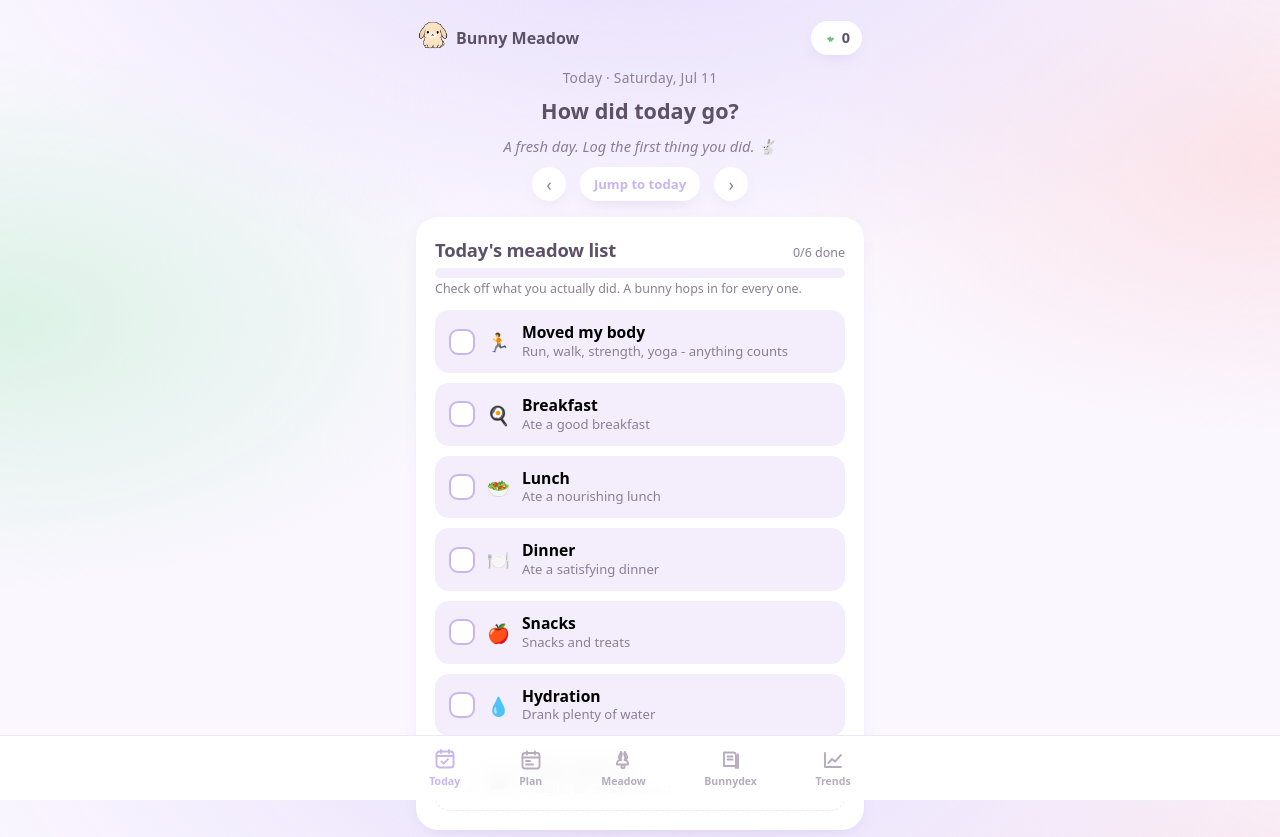
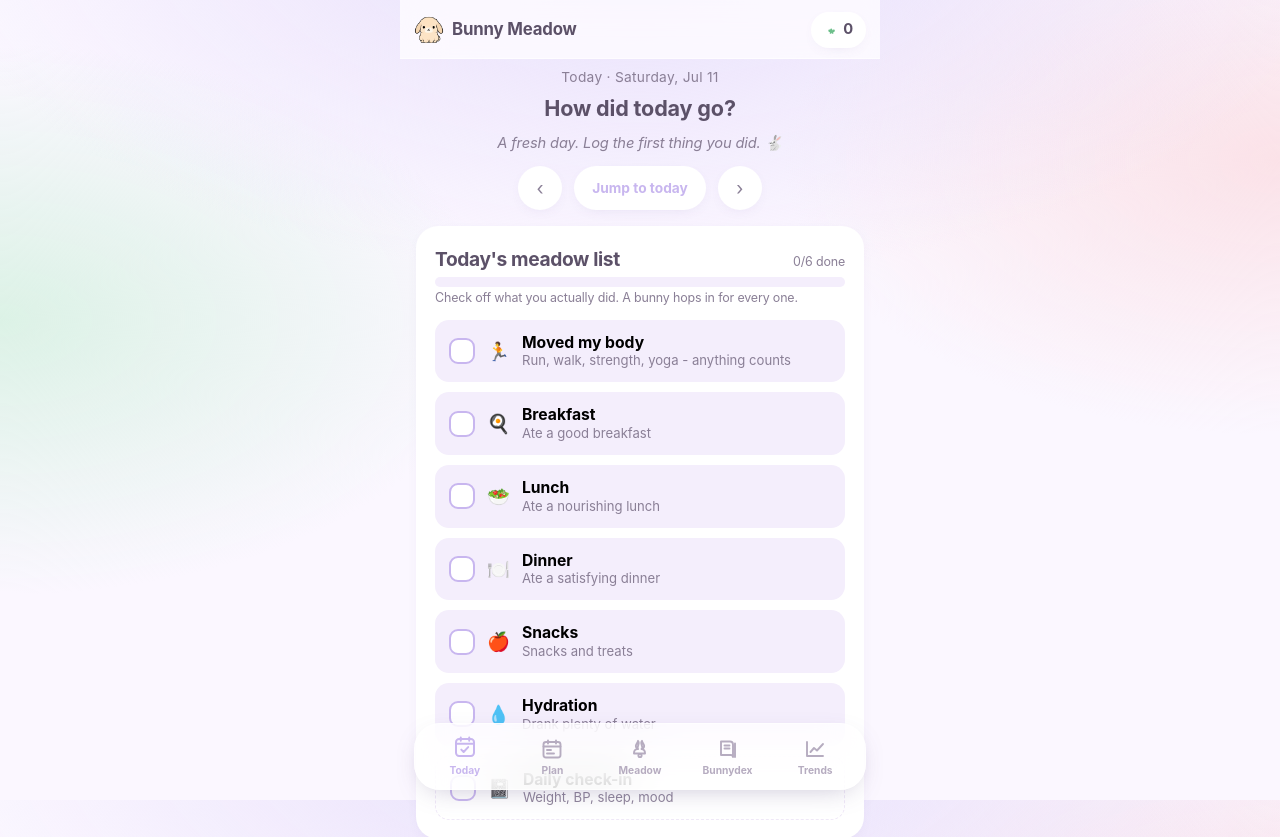
Before and after one commit to baaurora/bunny-meadow, a plain HTML site: page index.html in a window 1280 px wide. Shown: the top 837 px of the page. Drawn offline with Linux system fonts and the light colour scheme.

Commit message:
Apple HIG design pass: Liquid Glass nav, large titles, dark mode, bigger touch targets
- Floating translucent Liquid Glass tab bar + sticky glass top bar (nav layer
  floats over clean content).
- HIG type scale (17px body, larger titles), softer layered depth.
- System dark mode via prefers-color-scheme, keeping the pastel personality.
- 44pt touch targets, safe-area insets on the top bar.

Co-Authored-By: Claude Opus 4.8 <noreply@anthropic.com>

```diff
--- a/styles.css
+++ b/styles.css
@@ -24,18 +24,49 @@
 
   --radius: 22px;
   --radius-sm: 14px;
-  --shadow: 0 10px 30px -14px rgba(140, 116, 180, 0.45);
-  --shadow-soft: 0 6px 18px -10px rgba(140, 116, 180, 0.35);
-  --font: "Quicksand", ui-rounded, "SF Pro Rounded", system-ui, -apple-system,
+  --radius-lg: 28px;
+  /* softer, layered depth (HIG: subtle depth, not heavy drop shadows) */
+  --shadow: 0 12px 34px -16px rgba(120, 100, 165, 0.4);
+  --shadow-soft: 0 4px 16px -10px rgba(120, 100, 165, 0.3);
+  /* SF Rounded is Apple's system rounded face — friendly and HIG-native */
+  --font: "Quicksand", ui-rounded, "SF Pro Rounded", -apple-system, system-ui,
     "Segoe UI", Roboto, "Helvetica Neue", sans-serif;
+  --glass: rgba(255, 255, 255, 0.72);
+  --glass-line: rgba(255, 255, 255, 0.6);
+}
+
+/* System dark mode (HIG: respect appearance). Keeps the pastel personality, dimmed. */
+@media (prefers-color-scheme: dark) {
+  :root {
+    --bg: #17141f;
+    --bg-2: #241f30;
+    --card: #262130;
+    --ink: #ece7f4;
+    --ink-soft: #a99fba;
+    --ink-faint: #7a7189;
+    --line: #352e44;
+    --glass: rgba(38, 33, 48, 0.72);
+    --glass-line: rgba(255, 255, 255, 0.08);
+  }
+  body {
+    background:
+      radial-gradient(1200px 620px at 50% -12%, #2a2140 0%, transparent 60%),
+      radial-gradient(900px 520px at 100% 18%, #322036 0%, transparent 55%),
+      radial-gradient(900px 520px at 0% 42%, #1c2b2a 0%, transparent 55%),
+      var(--bg) !important;
+  }
+  .card { border-color: rgba(255, 255, 255, 0.05); }
 }
 
 * { box-sizing: border-box; -webkit-tap-highlight-color: transparent; }
+html { color-scheme: light dark; }
 html, body { margin: 0; padding: 0; }
 
 body {
   font-family: var(--font);
   color: var(--ink);
+  font-size: 17px;               /* HIG body size */
+  letter-spacing: -0.01em;
   background:
     radial-gradient(1200px 600px at 50% -10%, var(--lavender) 0%, transparent 60%),
     radial-gradient(900px 500px at 100% 20%, var(--blush) 0%, transparent 55%),
@@ -43,21 +74,22 @@ body {
     var(--bg);
   background-attachment: fixed;
   min-height: 100vh;
-  line-height: 1.5;
+  line-height: 1.47;
   -webkit-font-smoothing: antialiased;
+  text-rendering: optimizeLegibility;
 }
 
 .app {
   max-width: 480px;
   margin: 0 auto;
-  padding: 0 16px calc(96px + env(safe-area-inset-bottom));
+  padding: 0 16px calc(104px + env(safe-area-inset-bottom));
   min-height: 100vh;
 }
 
-h1, h2, h3 { margin: 0; font-weight: 700; letter-spacing: -0.01em; }
-h1 { font-size: 1.5rem; }
-h2 { font-size: 1.15rem; }
-h3 { font-size: 1rem; }
+h1, h2, h3 { margin: 0; font-weight: 700; letter-spacing: -0.02em; }
+h1 { font-size: 1.7rem; line-height: 1.15; }   /* large title */
+h2 { font-size: 1.2rem; }
+h3 { font-size: 1.02rem; }
 p { margin: 0; }
 button { font-family: inherit; cursor: pointer; border: none; }
 a { color: var(--lavender-deep); }
@@ -79,19 +111,27 @@ a { color: var(--lavender-deep); }
 .card.tint-lav { background: linear-gradient(160deg, #fff, var(--lavender) 220%); }
 
 /* ---------- Header / hero ---------- */
+/* Liquid Glass navigation layer: a translucent bar that floats over content. */
 .topbar {
+  position: sticky; top: 0; z-index: 30;
   display: flex; align-items: center; justify-content: space-between;
-  padding: 20px 2px 6px;
+  padding: calc(12px + env(safe-area-inset-top)) 14px 10px;
+  margin: 0 -16px 2px;
+  background: var(--glass);
+  -webkit-backdrop-filter: saturate(180%) blur(20px);
+  backdrop-filter: saturate(180%) blur(20px);
+  border-bottom: 1px solid var(--glass-line);
 }
-.topbar .brand { display: flex; align-items: center; gap: 8px; font-weight: 700; }
-.topbar .brand svg { width: 30px; height: 30px; }
+.topbar .brand { display: flex; align-items: center; gap: 8px; font-weight: 700; font-size: 1.05rem; }
+.topbar .brand span { display: inline-flex; }
+.topbar .brand svg, .topbar .brand img { width: 30px; height: 30px; }
 .clovers {
   display: inline-flex; align-items: center; gap: 5px;
-  background: #fff; border-radius: 999px; padding: 6px 12px;
-  box-shadow: var(--shadow-soft); font-weight: 700; font-size: 0.9rem;
+  background: var(--card); border-radius: 999px; padding: 7px 13px; min-height: 34px;
+  box-shadow: var(--shadow-soft); font-weight: 700; font-size: 0.92rem;
 }
 .iconbtn {
-  background: #fff; border-radius: 999px; width: 38px; height: 38px;
+  background: var(--card); border-radius: 999px; width: 40px; height: 40px;
   display: grid; place-items: center; box-shadow: var(--shadow-soft);
   font-size: 1.1rem; color: var(--ink-soft);
 }
@@ -104,12 +144,12 @@ a { color: var(--lavender-deep); }
 }
 .hero .training { font-size: 1.35rem; font-weight: 700; margin-top: 6px; }
 .hero .encourage { color: var(--ink-soft); font-style: italic; margin-top: 8px; font-size: 0.92rem; }
-.daynav { display: flex; align-items: center; justify-content: center; gap: 14px; margin-top: 10px; }
+.daynav { display: flex; align-items: center; justify-content: center; gap: 12px; margin-top: 12px; }
 .daynav button {
-  background: #fff; box-shadow: var(--shadow-soft); border-radius: 999px;
-  width: 34px; height: 34px; color: var(--ink-soft); font-size: 1.1rem;
+  background: var(--card); box-shadow: var(--shadow-soft); border-radius: 999px;
+  width: 44px; height: 44px; color: var(--ink-soft); font-size: 1.15rem;
 }
-.daynav .today-btn { width: auto; padding: 0 14px; height: 34px; font-size: 0.82rem; font-weight: 700; color: var(--lavender-deep); }
+.daynav .today-btn { width: auto; padding: 0 18px; height: 44px; font-size: 0.86rem; font-weight: 700; color: var(--lavender-deep); }
 
 .phase-Base { background: var(--mint); color: #3c7a5c; }
 .phase-Build { background: var(--sky); color: #37698f; }
@@ -249,22 +289,32 @@ a { color: var(--lavender-deep); }
 .calweek .days { display: flex; gap: 3px; flex: 1; }
 .calday { flex: 1; height: 30px; border-radius: 7px; display: grid; place-items: center; font-size: 0.62rem; color: rgba(0,0,0,0.45); font-weight: 700; }
 
-/* ---------- Bottom nav ---------- */
+/* ---------- Bottom nav: floating Liquid Glass tab bar ---------- */
 .nav {
   position: fixed; left: 0; right: 0; bottom: 0; z-index: 40;
-  display: flex; justify-content: center; gap: 4px;
-  padding: 8px 10px calc(8px + env(safe-area-inset-bottom));
-  background: rgba(255, 255, 255, 0.9); backdrop-filter: blur(12px);
-  border-top: 1px solid var(--line);
+  display: flex; justify-content: center;
+  padding: 0 12px calc(10px + env(safe-area-inset-bottom));
+  pointer-events: none;
 }
-.nav .app-inner { max-width: 480px; width: 100%; margin: 0 auto; display: flex; justify-content: space-around; }
+.nav .app-inner {
+  max-width: 452px; width: 100%; margin: 0 auto; display: flex; justify-content: space-around;
+  pointer-events: auto;
+  background: var(--glass);
+  -webkit-backdrop-filter: saturate(180%) blur(22px);
+  backdrop-filter: saturate(180%) blur(22px);
+  border: 1px solid var(--glass-line);
+  border-radius: 26px;
+  padding: 8px 6px;
+  box-shadow: 0 8px 28px -12px rgba(90, 74, 130, 0.4);
+}
 .nav button {
-  background: none; display: flex; flex-direction: column; align-items: center; gap: 2px;
-  color: var(--ink-faint); font-size: 0.66rem; font-weight: 700; padding: 4px 8px; border-radius: 12px;
+  background: none; display: flex; flex-direction: column; align-items: center; gap: 3px;
+  color: var(--ink-faint); font-size: 0.64rem; font-weight: 700; padding: 5px 6px; border-radius: 14px;
+  min-height: 48px; flex: 1; transition: color 0.2s ease;
 }
-.nav button .ico { font-size: 1.25rem; }
+.nav button .ico { display: inline-flex; transition: transform 0.2s ease; }
 .nav button.on { color: var(--lavender-deep); }
-.nav button.on .ico { transform: translateY(-1px); }
+.nav button.on .ico { transform: translateY(-2px) scale(1.06); }
 
 /* ---------- Lock screen ---------- */
 .lock {
@@ -358,8 +408,9 @@ body[data-route="meadow"] .topbar { display: none; }
 body[data-route="meadow"] .app { padding-left: 0; padding-right: 0; padding-bottom: 0; }
 .meadow-scene {
   position: relative; overflow: hidden;
-  height: calc(100vh - 60px - env(safe-area-inset-bottom));
+  height: calc(100vh - 82px - env(safe-area-inset-bottom));
   min-height: 460px;
+  border-radius: 0 0 var(--radius-lg) var(--radius-lg);
   background: linear-gradient(#bfe6f6 0%, #cdeaf2 38%, #d7f0dc 39%, #c4e6ad 72%, #b2dc95 100%);
 }
 .meadow-hud { position: absolute; top: 0; left: 0; right: 0; z-index: 20; display: flex; justify-content: space-between; align-items: center; padding: calc(10px + env(safe-area-inset-top)) 14px 8px; }
```
